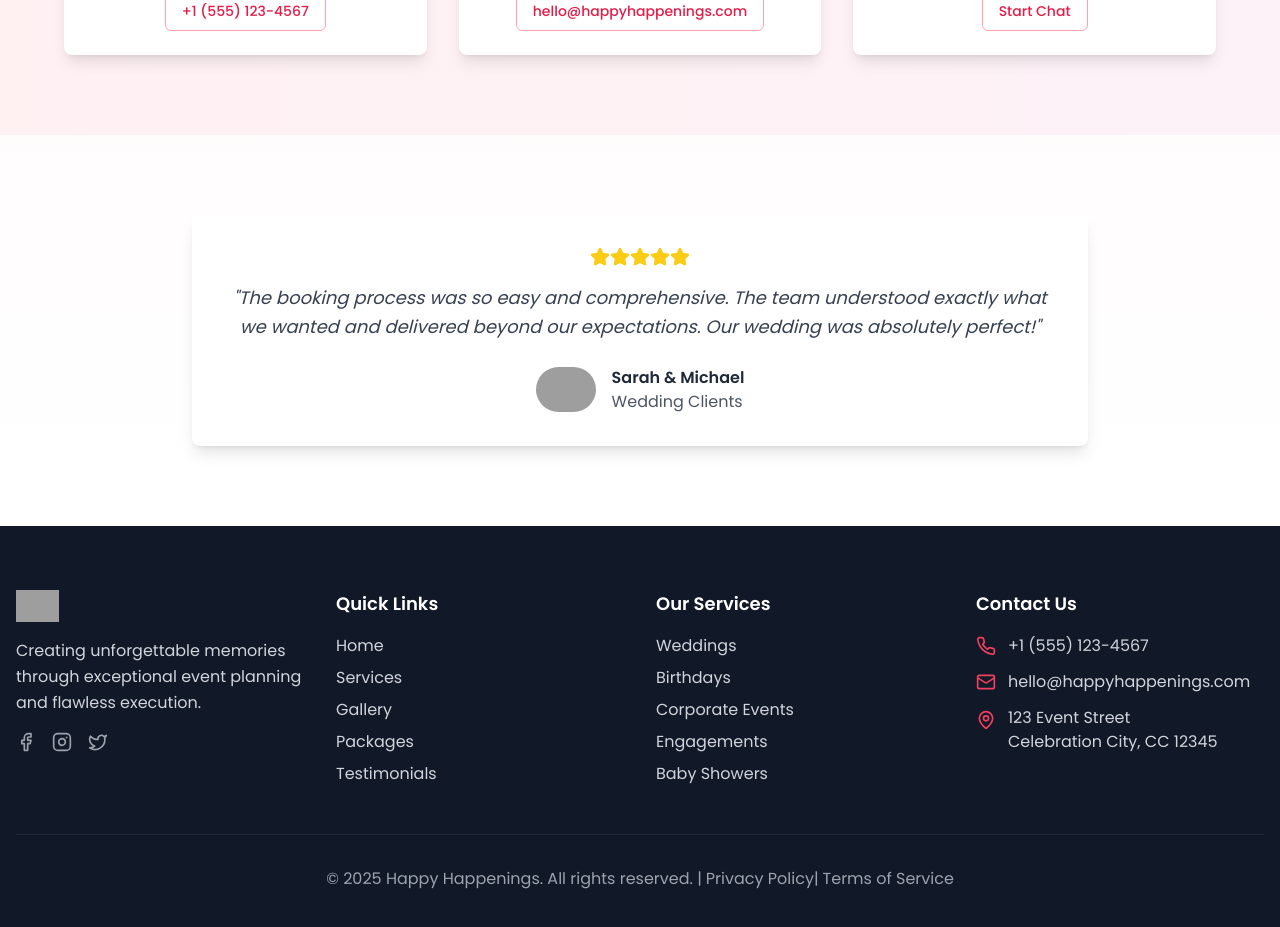
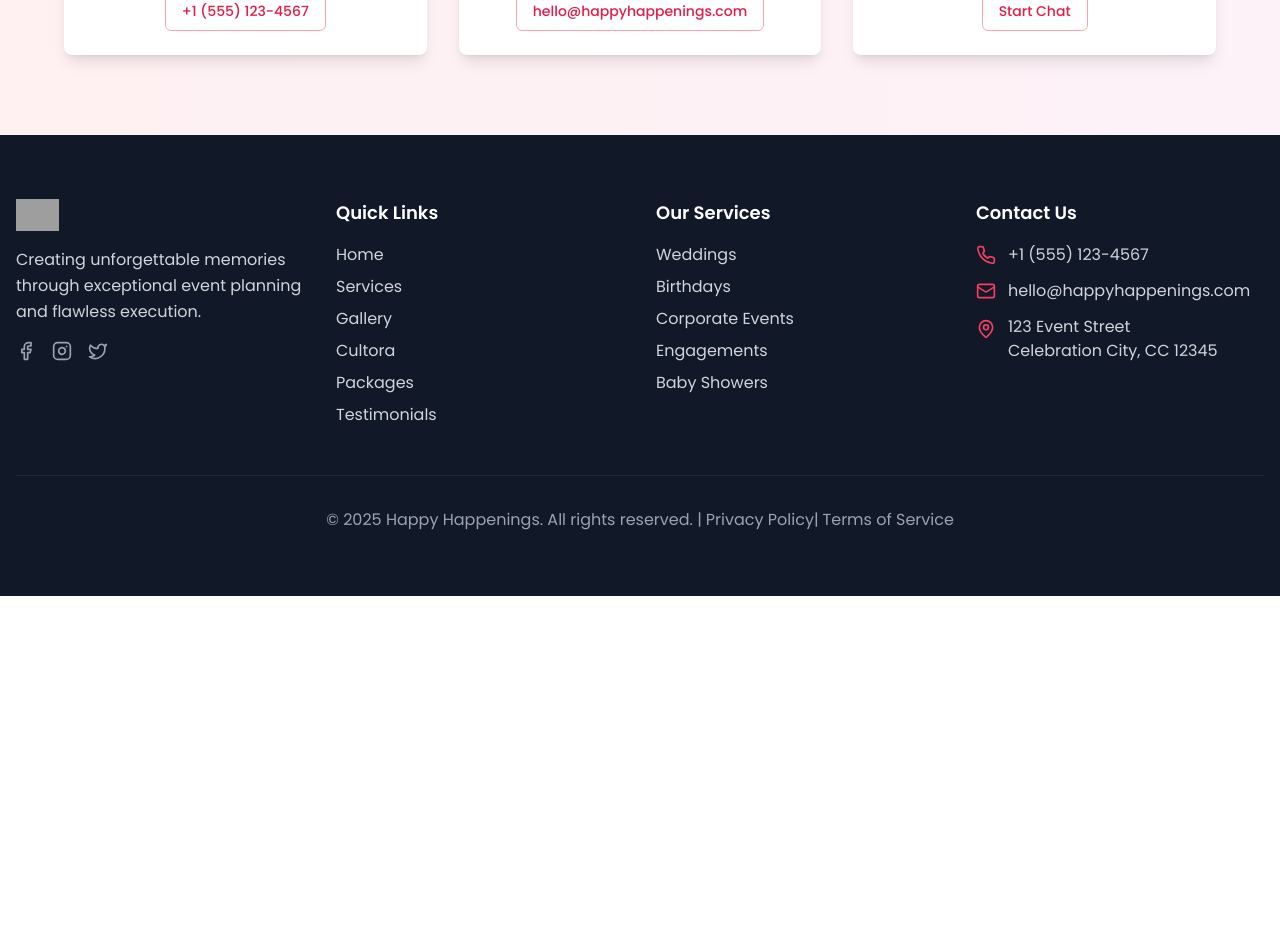
Before and after one commit to Kanikashreesivakumar/Happy-Happenings, a Next.js app: page /book-now in a window 1280 px wide. Shown: the part 1640-2567 px from the top of the page. After the commit the page ends 2236 px from the top, so only its background shows below. Built offline with nearby package versions, Linux system fonts and the light colour scheme; grey boxes are pictures that could not be loaded; a web font is replaced by a local one.

Commit message:
removed CTA section all over the pages of the website

```diff
--- a/app/book-now/page.tsx
+++ b/app/book-now/page.tsx
@@ -692,42 +692,7 @@ export default function BookNowPage() {
       </section>
 
 
-      <section className="py-20 px-4">
-        <div className="max-w-4xl mx-auto">
-          <motion.div
-            className="text-center"
-            initial={{ opacity: 0, y: 30 }}
-            whileInView={{ opacity: 1, y: 0 }}
-            transition={{ duration: 0.8 }}
-            viewport={{ once: true }}
-          >
-            <Card className="border-0 shadow-lg p-8">
-              <div className="flex justify-center mb-4">
-                {[...Array(5)].map((_, i) => (
-                  <Star key={i} className="w-5 h-5 text-yellow-400 fill-current" />
-                ))}
-              </div>
-              <blockquote className="text-lg text-gray-700 mb-6 italic leading-relaxed">
-                "The booking process was so easy and comprehensive. The team understood exactly what we wanted and
-                delivered beyond our expectations. Our wedding was absolutely perfect!"
-              </blockquote>
-              <div className="flex items-center justify-center gap-4">
-                <Image
-                  src="/placeholder.svg?height=60&width=60&text=Client"
-                  alt="Happy Client"
-                  width={60}
-                  height={60}
-                  className="rounded-full"
-                />
-                <div className="text-left">
-                  <p className="font-semibold text-gray-800">Sarah & Michael</p>
-                  <p className="text-gray-600">Wedding Clients</p>
-                </div>
-              </div>
-            </Card>
-          </motion.div>
-        </div>
-      </section>
+
     </div>
   )
 }
--- a/app/packages/page.tsx
+++ b/app/packages/page.tsx
@@ -272,37 +272,7 @@ export default function PackagesPage() {
         </div>
       </section>
 
-      <section className="py-20 px-4 bg-gradient-to-r from-rose-500 to-pink-500">
-        <motion.div
-          className="max-w-4xl mx-auto text-center"
-          initial={{ opacity: 0, y: 30 }}
-          whileInView={{ opacity: 1, y: 0 }}
-          transition={{ duration: 0.8 }}
-          viewport={{ once: true }}
-        >
-          <h2 className="text-4xl md:text-5xl font-serif text-white mb-6">Ready to Get Started?</h2>
-          <p className="text-xl text-rose-100 mb-8 max-w-2xl mx-auto">
-            Contact us today for a free consultation and let's discuss which package is perfect for your special event.
-          </p>
-          <div className="flex flex-col sm:flex-row gap-4 justify-center">
-            <Button
-              size="lg"
-              className="bg-white text-rose-600 hover:bg-rose-50 px-8 py-4 rounded-full text-lg font-medium shadow-lg hover:shadow-xl transition-all duration-300"
-              asChild
-            >
-              <Link href="/contact">Get Free Consultation</Link>
-            </Button>
-            <Button
-              size="lg"
-              variant="outline"
-              className="border-white text-white hover:bg-white hover:text-rose-600 px-8 py-4 rounded-full text-lg font-medium"
-              asChild
-            >
-              <Link href="/gallery">View Our Work</Link>
-            </Button>
-          </div>
-        </motion.div>
-      </section>
+
     </div>
   )
 }
--- a/app/testimonials/page.tsx
+++ b/app/testimonials/page.tsx
@@ -319,27 +319,6 @@ export default function TestimonialsPage() {
       </section>
 
 
-      <section className="py-20 px-4 bg-gradient-to-r from-rose-500 to-pink-500">
-        <motion.div
-          className="max-w-4xl mx-auto text-center"
-          initial={{ opacity: 0, y: 30 }}
-          whileInView={{ opacity: 1, y: 0 }}
-          transition={{ duration: 0.8 }}
-          viewport={{ once: true }}
-        >
-          <h2 className="text-4xl md:text-5xl font-serif text-white mb-6">Ready to Join Our Happy Clients?</h2>
-          <p className="text-xl text-rose-100 mb-8 max-w-2xl mx-auto">
-            Let us create an unforgettable experience for your special event. Contact us today for a free consultation.
-          </p>
-          <Button
-            size="lg"
-            className="bg-white text-rose-600 hover:bg-rose-50 px-8 py-4 rounded-full text-lg font-medium shadow-lg hover:shadow-xl transition-all duration-300"
-            asChild
-          >
-            <Link href="/contact">Start Planning Today</Link>
-          </Button>
-        </motion.div>
-      </section>
     </div>
   )
 }
--- a/components/footer.tsx
+++ b/components/footer.tsx
@@ -51,6 +51,11 @@ export default function Footer() {
               <li>
                 <Link href="/gallery" className="text-gray-300 hover:text-rose-500 transition-colors">
                   Gallery
+                </Link>
+              </li>
+              <li>
+                <Link href="/cultora" className="text-gray-300 hover:text-rose-500 transition-colors">
+                  Cultora
                 </Link>
               </li>
               <li>
```
